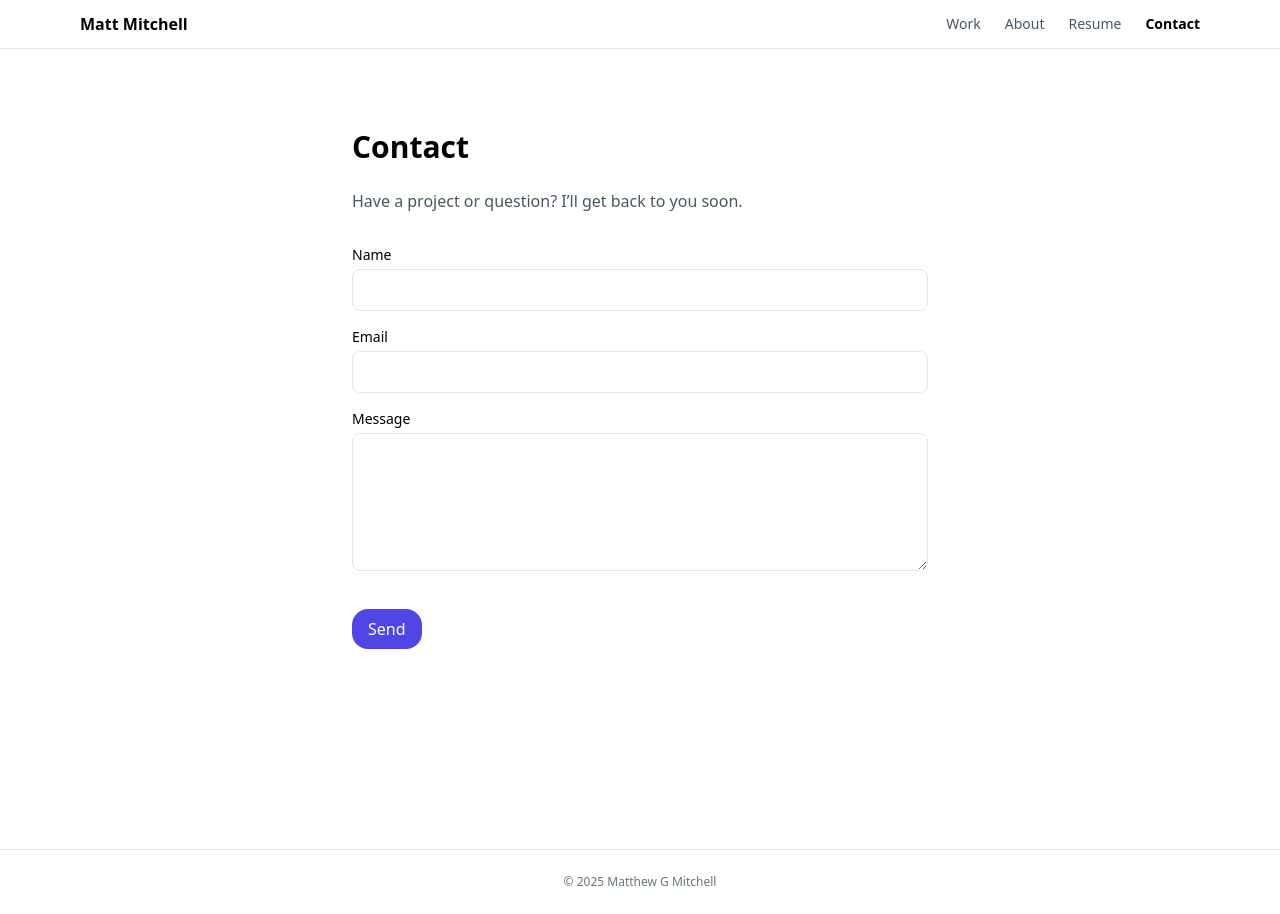
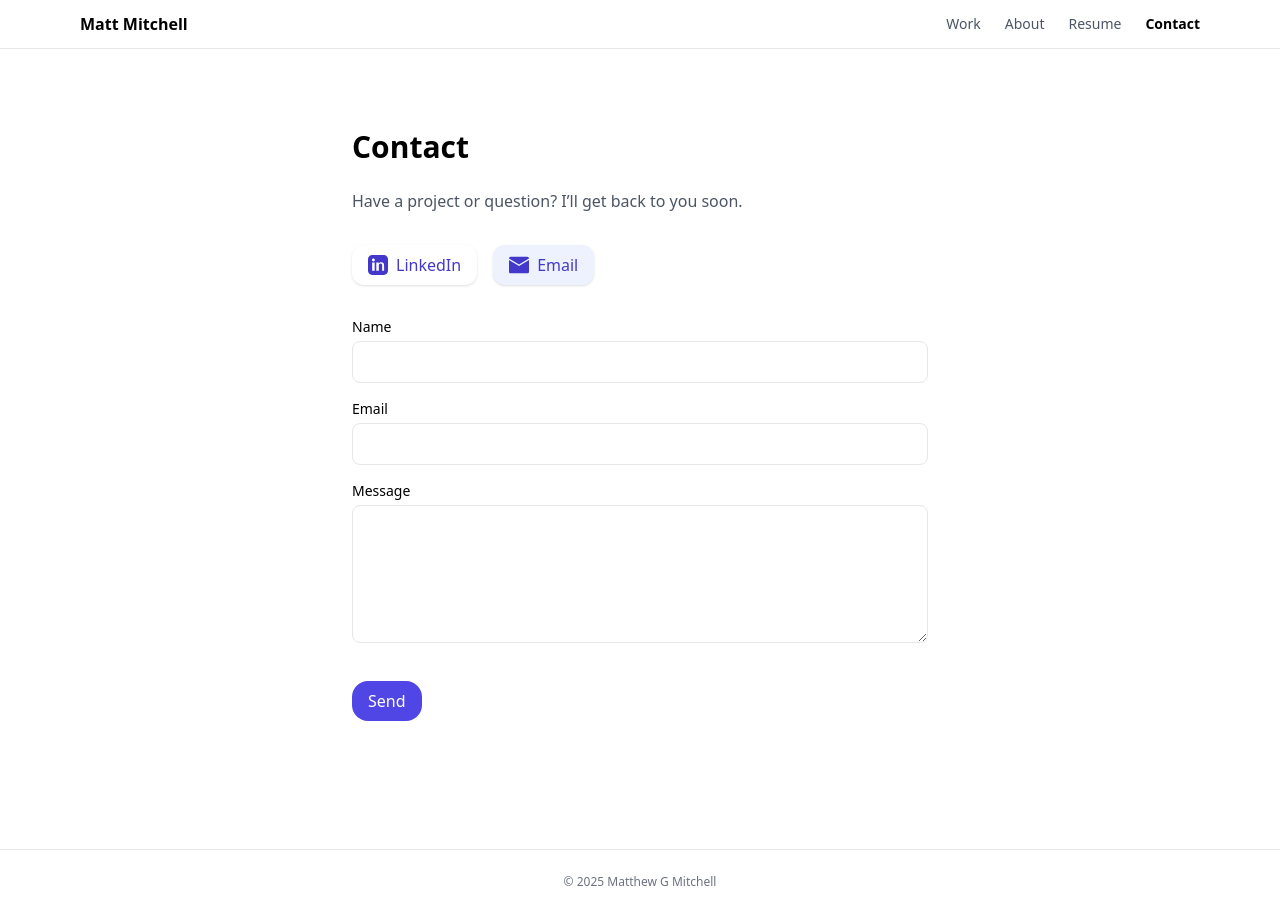
Before and after one commit to mattmitchell100/portfolio-2025, a React (Vite) app: page /contact in a window 1280 px wide. Built offline with nearby package versions, Linux system fonts and the light colour scheme.

Commit message:
final touches for now
adding linkedIN and email links. About me button

```diff
--- /dev/null
+++ b/src/components/ui/icons.jsx
@@ -0,0 +1,17 @@
+import React from "react";
+
+export function LinkedinIcon({ className = "w-6 h-6" }) {
+  return (
+    <svg className={className} fill="currentColor" viewBox="0 0 24 24" aria-hidden="true">
+      <path d="M19 0h-14c-2.76 0-5 2.24-5 5v14c0 2.76 2.24 5 5 5h14c2.76 0 5-2.24 5-5v-14c0-2.76-2.24-5-5-5zm-11 19h-3v-10h3v10zm-1.5-11.28c-.97 0-1.75-.79-1.75-1.75s.78-1.75 1.75-1.75c.97 0 1.75.79 1.75 1.75s-.78 1.75-1.75 1.75zm13.5 11.28h-3v-5.6c0-1.34-.03-3.07-1.87-3.07-1.87 0-2.16 1.46-2.16 2.97v5.7h-3v-10h2.88v1.36h.04c.4-.75 1.38-1.54 2.84-1.54 3.04 0 3.6 2 3.6 4.59v5.59z"/>
+    </svg>
+  );
+}
+
+export function EmailIcon({ className = "w-6 h-6" }) {
+  return (
+    <svg className={className} fill="currentColor" viewBox="0 0 24 24" aria-hidden="true">
+      <path d="M12 13.065l-11.99-7.065v14c0 1.104.896 2 2 2h19.99c1.104 0 2-.896 2-2v-14l-11.99 7.065zm11.99-9.065c0-1.104-.896-2-2-2h-19.99c-1.104 0-2 .896-2 2v.217l12 7.083 11.99-7.083v-.217z"/>
+    </svg>
+  );
+}
--- a/src/pages/Contact.jsx
+++ b/src/pages/Contact.jsx
@@ -1,4 +1,5 @@
 import React, { useState } from 'react'
+import { LinkedinIcon, EmailIcon } from '../components/ui/icons.jsx'
 
 export default function Contact() {
   const [status, setStatus] = useState({ ok: null, msg: '' })
@@ -51,6 +52,24 @@ export default function Contact() {
       <div className="max-w-xl mx-auto">
         <h1 className="text-3xl font-bold mb-6">Contact</h1>
         <p className="text-gray-600 mb-8">Have a project or question? I’ll get back to you soon.</p>
+        <div className="flex gap-4 mb-8">
+          <a
+            href="https://www.linkedin.com/in/matt-mitchell-3518993"
+            target="_blank"
+            rel="noopener noreferrer"
+            className="flex items-center gap-2 px-4 py-2 rounded-xl bg-indigo-80 text-indigo-700 dark:bg-indigo-200/20 dark:text-indigo-500 font-medium hover:bg-indigo-100 dark:hover:bg-indigo-600/30 transition shadow"
+          >
+            <LinkedinIcon className="w-5 h-5" />
+            LinkedIn
+          </a>
+          <a
+            href="mailto:mattgmitch@gmail.com"
+            className="flex items-center gap-2 px-4 py-2 rounded-xl bg-indigo-50 text-indigo-700 dark:bg-indigo-200/20 dark:text-indigo-500 font-medium hover:bg-indigo-100 dark:hover:bg-indigo-600/30 transition shadow"
+          >
+            <EmailIcon className="w-5 h-5" />
+            Email
+          </a>
+        </div>
 
         <form onSubmit={onSubmit} className="space-y-4">
           {/* Honeypot field (hidden from users) */}
--- a/src/pages/Home.jsx
+++ b/src/pages/Home.jsx
@@ -69,6 +69,9 @@ export default function Home() {
           <p className="text-lg text-gray-700 leading-relaxed">
             I design intuitive, accessible digital products that solve real problems. I balance creative vision with technical execution and have led work across e‑commerce, healthcare, and agriculture.
           </p>
+          <div className="flex flex-wrap gap-4 justify-center mt-6">
+            <Link to="/about" className="rounded-full bg-indigo-600 text-white text-sm font-medium px-5 py-2 hover:bg-indigo-700 transition">My Story</Link>
+          </div>
         </div>
       </section>
     </div>
```
